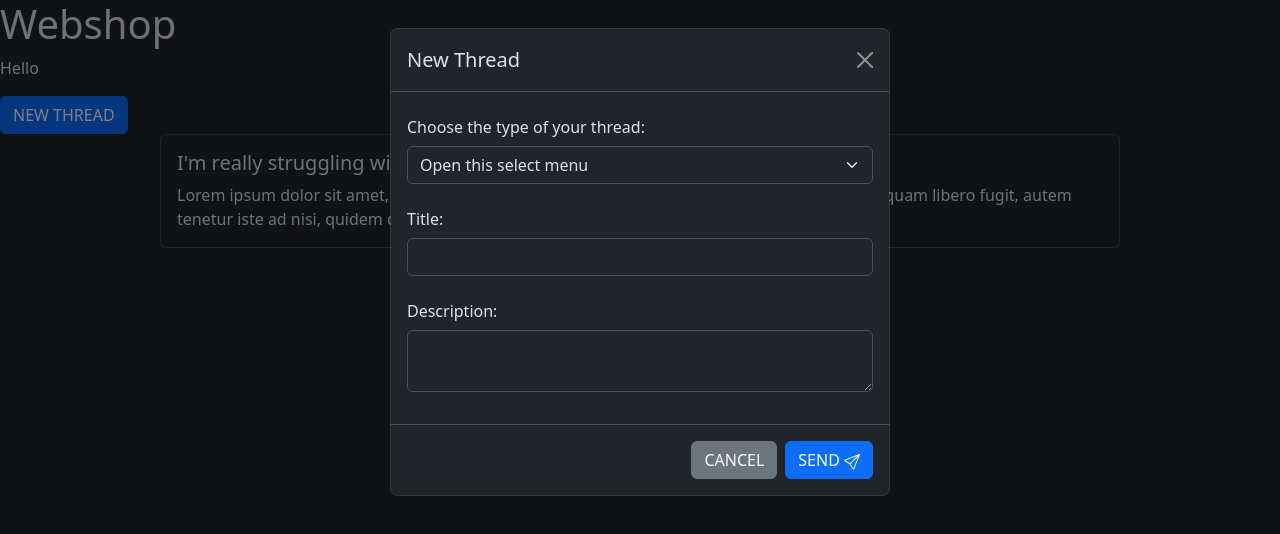
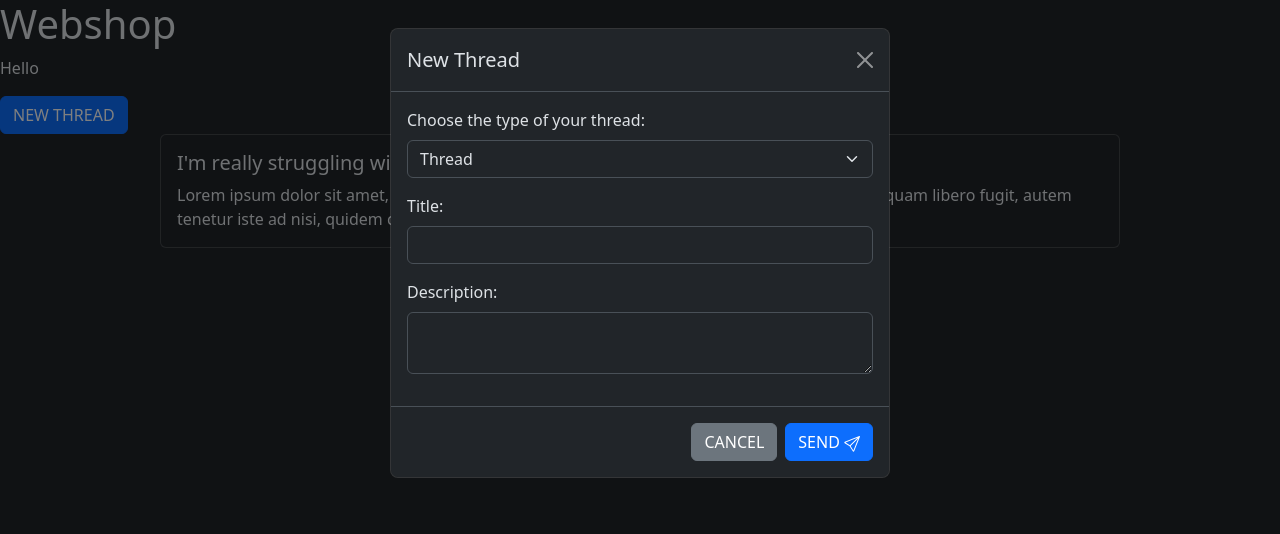
Before and after one commit to fridaew/typescript-online-forum, a React (Create React App) app in the folder webshop-typescript/: page / in a window 1280 px wide. Both pictures are taken after a click on the button "NEW THREAD". Shown: the top 534 px of the page. Built offline with nearby package versions, Linux system fonts and the light colour scheme; data requests are answered from the project's data file.

Commit message:
added some function in creationThread component

```diff
--- a/webshop-typescript/db.json
+++ b/webshop-typescript/db.json
@@ -15,6 +15,42 @@
       "description": "JS is really, really fun!",
       "creator": "Krille",
       "id": 3
+    },
+    {
+      "id": 4,
+      "title": "testar",
+      "category": "QNA",
+      "creationDate": "2023-09-03T11:54:36.779Z",
+      "description": "Testar",
+      "creator": {
+        "id": 1,
+        "name": "John Doe",
+        "userName": "johndoe"
+      }
+    },
+    {
+      "id": 5,
+      "title": "testar2",
+      "category": "THREAD",
+      "creationDate": "2023-09-03T12:00:53.817Z",
+      "description": "Hejsan",
+      "creator": {
+        "id": 1,
+        "name": "John Doe",
+        "userName": "johndoe"
+      }
+    },
+    {
+      "id": 6,
+      "title": "testar3",
+      "category": "QNA",
+      "creationDate": "2023-09-03T12:43:04.775Z",
+      "description": "hejpådej",
+      "creator": {
+        "id": 1,
+        "name": "John Doe",
+        "userName": "johndoe"
+      }
     }
   ],
   "comments": [
--- a/webshop-typescript/src/components/ThreadCreationView.tsx
+++ b/webshop-typescript/src/components/ThreadCreationView.tsx
@@ -1,16 +1,114 @@
-import React from 'react'
+import React, { useState, useEffect } from 'react';
+import axios from 'axios';
 
-function ThreadCreationView() {
+
+
+
+interface ThreadCreationViewProps {
+  setData: React.Dispatch<React.SetStateAction<Thread[]>>;
+}
+
+function ThreadCreationView( { setData }: ThreadCreationViewProps) {
+
+
+  // const currentUser: User = {
+  //   id: 1,
+  //   name: 'John Doe',
+  //   userName: 'johndoe',
+  // };
+
+  const currentDate: string = new Date().toISOString();
+
+
+  const [user, setUser] = useState<User>({
+    id: 1,
+    name: 'John Doe',
+    userName: 'johndoe',
+  });
+
+
+
+  const [posts, setPosts] = useState<Thread[]>([]);
+
+  const [formData, setFormData] = useState<Thread>
+  ({
+    id: 0,
+    title: '',
+    category: 'THREAD',
+    creationDate: currentDate,
+    description: '',
+    creator: user,
+  });
+
+  const handleInput = (e: React.ChangeEvent<HTMLInputElement | HTMLTextAreaElement>) => {
+    const { name, value } = e.target;
+    setFormData({
+      ...formData,
+      [name]: value,
+    });
+  };
+
+  const handleCategoryChange = (e: React.ChangeEvent<HTMLSelectElement>) => {
+    setFormData({
+      ...formData,
+      category: e.target.value as ThreadCategory,
+    });
+  };
+
+  const createPost = () => {
+    // Make a POST request to save the new thread on the server
+    axios
+      .post('http://localhost:8080/posts', formData)
+      .then((response) => {
+        const newThread = response.data as Thread;
+        console.log('New Thread:', newThread);
+
+
+
+        // Clear the form
+        setFormData({
+          id: 0,
+          title: '',
+          category: 'THREAD',
+          creationDate: currentDate,
+          description: '',
+          creator: user,
+        });
+
+         // Update the local state with the newly created thread
+         setData((prevThreads) => [...prevThreads, newThread]);
+      })
+      .catch((error) => {
+        console.error('Error creating thread:', error);
+      });
+  };
+//
+  useEffect(() => {
+    axios
+      .get('http://localhost:8080/posts')
+      .then((response) => {
+        const fetchedThreads = response.data;
+        setPosts(fetchedThreads);
+      })
+      .catch((error) => {
+        console.error('Error fetching threads:', error);
+      });
+  }, []);
+
+
+
+
+
+
+
+
   return (
-
     <div>
-
       <button type="button" className="btn btn-primary" data-bs-toggle="modal" data-bs-target="#exampleModal" data-bs-whatever="@mdo">
         NEW THREAD
       </button>
 
-
-      <div className="modal fade" id="exampleModal" aria-labelledby="exampleModalLabel" aria-hidden="true">
+      <div className="modal fade" id="exampleModal" tabIndex={-1} aria-labelledby="exampleModalLabel" aria-hidden="true">
         <div className="modal-dialog">
           <div className="modal-content">
             <div className="modal-header">
@@ -20,35 +118,35 @@ function ThreadCreationView() {
             <div className="modal-body">
               <form>
                 <div className="mb-3">
-                  <label htmlFor="recipient-name" className="col-form-label">Choose the type of your thread:</label>
-                  <select className="form-select" aria-label="Default select example" defaultValue="">
-                    <option value="">Open this select menu</option>
-                    <option value="1">Thread</option>
-                    <option value="2">Q&A</option>
+                  <label htmlFor="category" className="form-label">Choose the type of your thread:</label>
+                  <select className="form-select" id="category" name="category" value={formData.category} onChange={handleCategoryChange}>
+                    <option value="THREAD">Thread</option>
+                    <option value="QNA">Q&A</option>
                   </select>
-
                 </div>
                 <div className="mb-3">
-                  <label htmlFor="recipient-name" className="col-form-label">Title:</label>
-                  <input type="text" className="form-control" id="recipient-name" />
+                  <label htmlFor="title" className="form-label">Title:</label>
+                  <input type="text" className="form-control" id="title" name="title" value={formData.title} onChange={handleInput} />
                 </div>
                 <div className="mb-3">
-                  <label htmlFor="message-text" className="col-form-label">Description:</label>
-                  <textarea className="form-control" id="message-text"></textarea>
+                  <label htmlFor="description" className="form-label">Description:</label>
+                  <textarea className="form-control" id="description" name="description" value={formData.description} onChange={handleInput}></textarea>
                 </div>
               </form>
             </div>
             <div className="modal-footer">
               <button type="button" className="btn btn-secondary" data-bs-dismiss="modal">CANCEL</button>
-              <button type="button" className="btn btn-primary">SEND <svg xmlns="http://www.w3.org/2000/svg" width="16" height="16" fill="currentColor" className="bi bi-send" viewBox="0 0 16 16">
-                <path d="M15.854.146a.5.5 0 0 1 .11.54l-5.819 14.547a.75.75 0 0 1-1.329.124l-3.178-4.995L.643 7.184a.75.75 0 0 1 .124-1.33L15.314.037a.5.5 0 0 1 .54.11ZM6.636 10.07l2.761 4.338L14.13 2.576 6.636 10.07Zm6.787-8.201L1.591 6.602l4.339 2.76 7.494-7.493Z" />
-              </svg></button>
+              <button type="button" className="btn btn-primary" onClick={createPost}>
+                SEND <svg xmlns="http://www.w3.org/2000/svg" width="16" height="16" fill="currentColor" className="bi bi-send" viewBox="0 0 16 16">
+                  <path d="M15.854.146a.5.5 0 0 1 .11.54l-5.819 14.547a.75.75 0 0 1-1.329.124l-3.178-4.995L.643 7.184a.75.75 0 0 1 .124-1.33L15.314.037a.5.5 0 0 1 .54.11ZM6.636 10.07l2.761 4.338L14.13 2.576 6.636 10.07Zm6.787-8.201L1.591 6.602l4.339 2.76 7.494-7.493Z" />
+                </svg>
+              </button>
             </div>
           </div>
         </div>
       </div>
     </div>
-  )
+  );
 }
 
-export default ThreadCreationView
+export default ThreadCreationView;
--- a/webshop-typescript/src/components/ThreadListView.tsx
+++ b/webshop-typescript/src/components/ThreadListView.tsx
@@ -4,7 +4,9 @@ import ThreadCreationView from './ThreadCreationView'
 
 const ThreadListView = () => {
 
-  const [data, setData] = useState([])
+
+
+  const [data, setData] = useState<Thread[]>([]);
 
   const fetchData = async () => {
     try {
@@ -22,7 +24,8 @@ const ThreadListView = () => {
 
   return <div>
 
-    <ThreadCreationView/>
+    <ThreadCreationView setData={setData}/>
+
     <div className="thread-wrapper d-flex justify-content-center">
       <div className="card w-75 mb-3">
         <div className="card-body">
```
Also changed, not shown: 1 other file (tests, documents, lock files or other folders).
